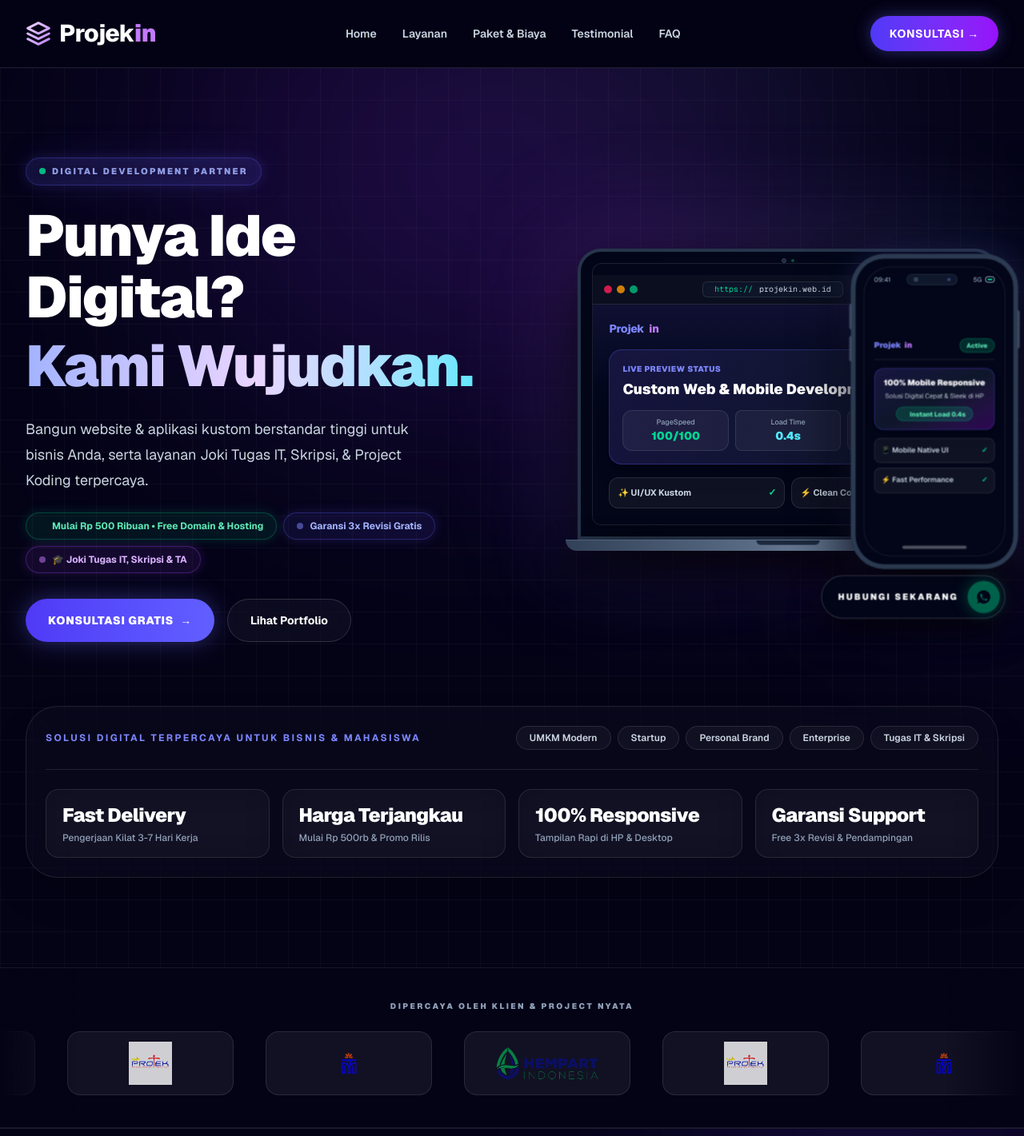
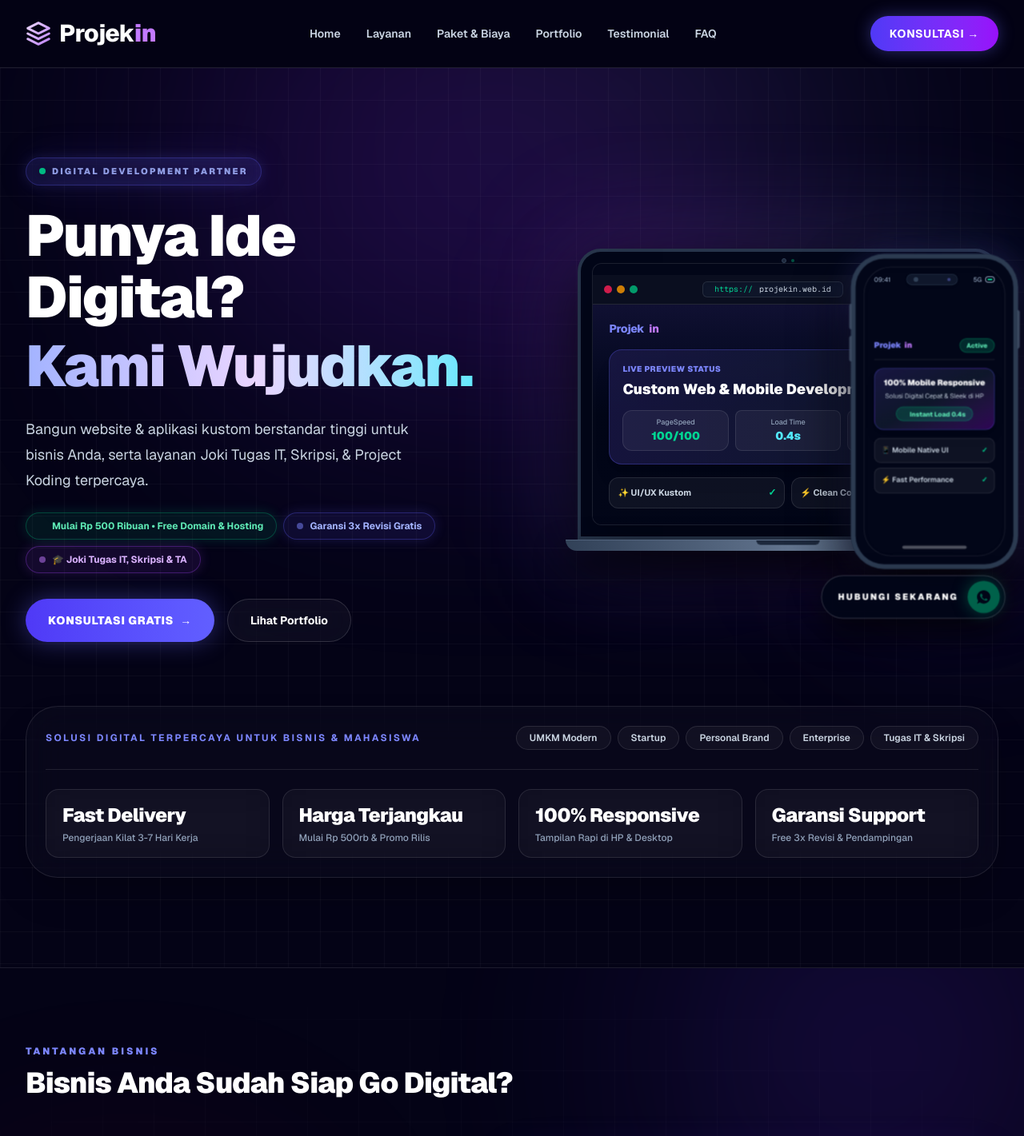
Before and after one commit to rizkipr05/projekin, a Next.js app: page / in a window 1280 px wide. Shown: the top 1421 px of the page at 80% size. Built offline with nearby package versions, Linux system fonts and the light colour scheme.

Commit message:
remove logo marquee strip, restore Portfolio to navbar

```diff
--- a/app/page.tsx
+++ b/app/page.tsx
@@ -1,7 +1,6 @@
 import { Hero } from "@/components/landing/hero";
 import { Navbar } from "@/components/landing/navbar";
 import {
-  ClientLogosSection,
   CtaSection,
   FaqSection,
   FloatingWhatsApp,
@@ -21,7 +20,6 @@ export default function Home() {
       <Navbar />
       <main>
         <Hero />
-        <ClientLogosSection />
         <ProblemSection />
         <ServicesSection />
         <PricingSection />
--- a/components/landing/navbar.tsx
+++ b/components/landing/navbar.tsx
@@ -7,6 +7,7 @@ const navItems = [
   { name: "Home", href: "#home" },
   { name: "Layanan", href: "#layanan" },
   { name: "Paket & Biaya", href: "#paket" },
+  { name: "Portfolio", href: "#portfolio" },
   { name: "Testimonial", href: "#testimonial" },
   { name: "FAQ", href: "#faq" },
 ];
```
